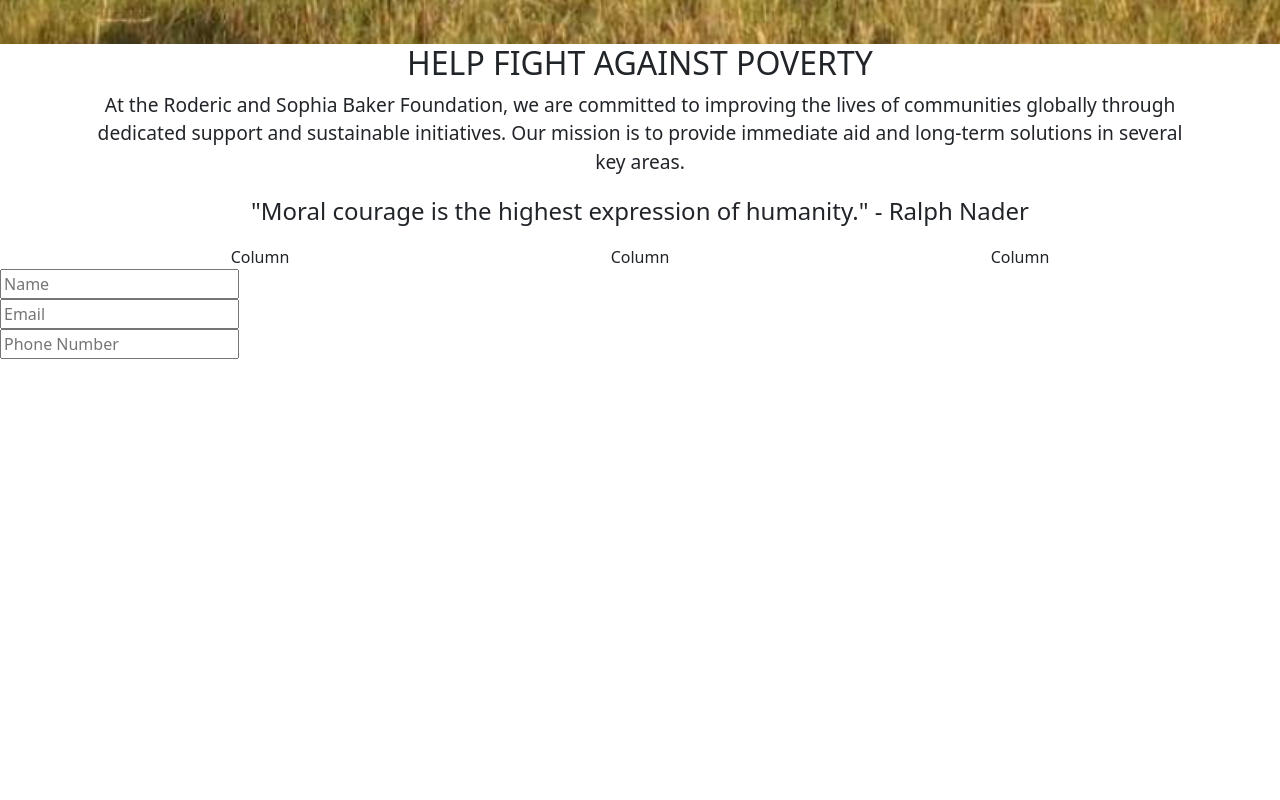
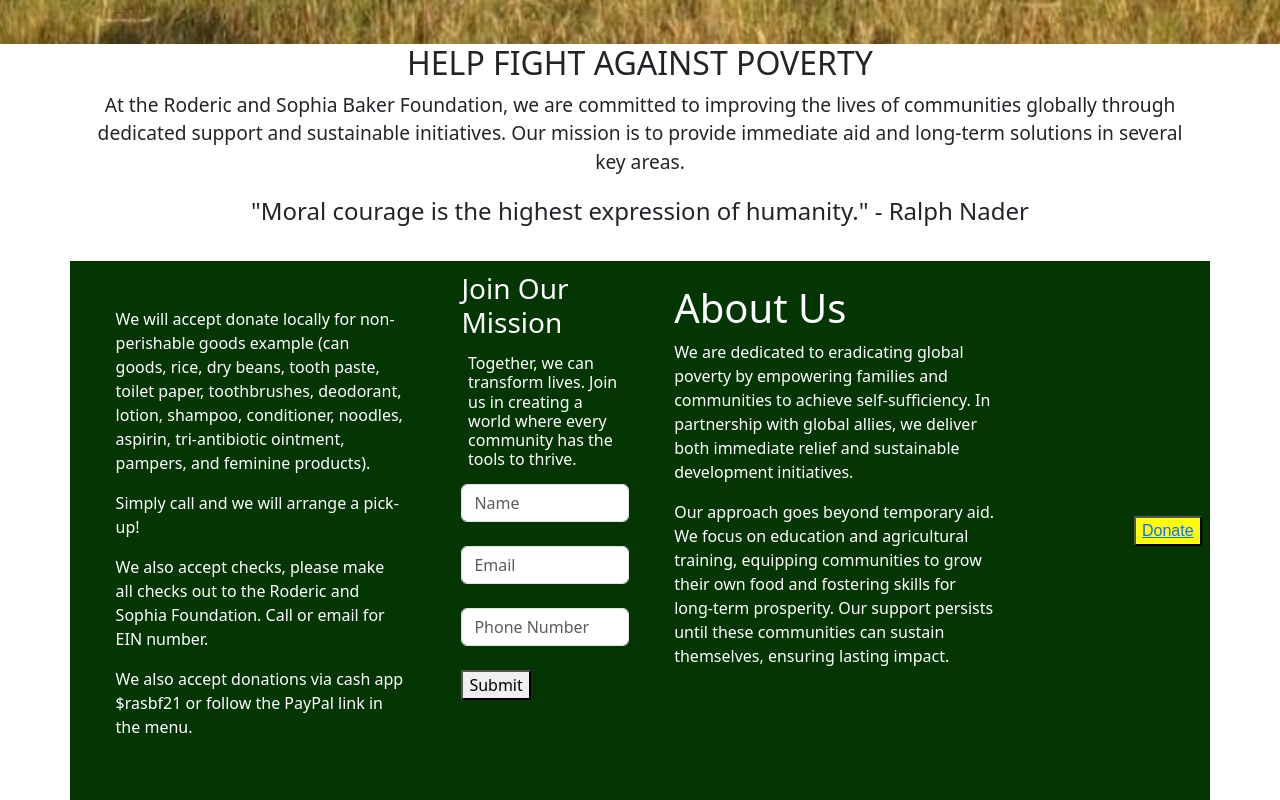
Before and after one commit to trincellshelvin/rodericandsophiabakerfoundation, a plain HTML site: page index.html in a window 1280 px wide. Shown: the part 943-1743 px from the top of the page. Before the commit the page ends 1302 px from the top, so only its background shows below. Drawn offline with nearby package versions, Linux system fonts and the light colour scheme.

Commit message:
completed bottom of page setup

```diff
--- a/index.html
+++ b/index.html
@@ -32,7 +32,8 @@
 
 <body>
     <header>
-        <div class="ticker-container" style="display: flex; justify-content: center; align-items: center; height: 25vh;">
+        <div class="ticker-container"
+            style="display: flex; justify-content: center; align-items: center; height: 25vh;">
             <iframe title='People who died from hunger'
                 src='https://www.theworldcounts.com/embeds/counters/2?background_color=white&color=black&font_family=%22Helvetica+Neue%22%2C+Arial%2C+sans-serif&font_size=14'
                 style='border: none' height='100' width='300'></iframe>
@@ -110,22 +111,67 @@
     <div class="container text-center">
         <div class="row">
             <div class="col">
-                Column
+                <h1></h1>
+                <h2></h2>
+                <p></p>
             </div>
             <div class="col">
-                Column
+                <h1></h1>
+                <h2></h2>
+                <p></p>
             </div>
             <div class="col">
-                Column
+                <h1></h1>
+                <h2></h2>
+                <p></p>
+            </div>
+        </div>
+    </div>
+    <div class="container text-align-justify" style="background-color: rgb(3, 54, 3); color: white;">
+        <div class="row">
+            <div class="col-lg-4" style="padding: 4%;">
+                <p>
+                    We will accept donate locally for non-perishable goods example
+
+                    (can goods, rice, dry beans, tooth paste, toilet paper, toothbrushes, deodorant, lotion, shampoo,
+                    conditioner, noodles, aspirin,
+
+                    tri-antibiotic ointment, pampers, and feminine products).</p>
+                <p>Simply call and we will arrange a pick-up!</p>
+                <p>We also accept checks, please make all checks out to the Roderic
+
+                    and Sophia Foundation. Call or email for EIN number.</p>
+                <p>We also accept donations via cash app $rasbf21 or follow the PayPal link in the menu.</p>
+            </div>
+            <div class="col-lg-2" style="padding: 1%;">
+                <h3>Join Our Mission</h3>
+                    <h2 style="font-size: medium; padding: 4%;">Together, we can transform lives. Join us in creating a world where every community has the tools to
+                    thrive.</h2>
+                <form action="contact">
+                    <input class="form-control" type="text" placeholder="Name" id="name" required> <br>
+                    <input class="form-control" type="email" placeholder="Email" id="email" required> <br>
+                    <input class="form-control" type="tel" placeholder="Phone Number" id="phoneNumber" required> <br>
+                    <button type="button">Submit</button>
+                </form>
+            </div>
+            <div class="col-lg-4" style="padding: 2%; padding-left: 3%;">
+                <h1>About Us</h1>
+                <p>We are dedicated to eradicating global poverty by empowering families and communities to achieve
+                    self-sufficiency. In partnership with global allies, we deliver both immediate relief and
+                    sustainable development initiatives.
+                </p>
+                <p>Our approach goes beyond temporary aid. We focus on education and agricultural training, equipping
+                    communities to grow their own food and fostering skills for long-term prosperity. Our support
+                    persists until these communities can sustain themselves, ensuring lasting impact.
+                </p>
+            </div>
+            <div class="col-lg-2" style="align-content: space-around; align-items: right; padding-left: 10%;">
+                <button type="button" style="background-color: yellow; font-family: Arial, Helvetica, sans-serif; font-size: medium; text-align: center; text-decoration: none;"> <a href="donate.html">Donate</a></button>
             </div>
         </div>
     </div>
 
-    <form action="contact">
-        <input type="text" placeholder="Name" id="name"> <br>
-        <input type="email" placeholder="Email" id="email"> <br>
-        <input type="tel" placeholder="Phone Number" id="phoneNumber">
-    </form>
+
 
     <script src="script.js"></script>
     <script src="https://cdn.jsdelivr.net/npm/bootstrap@5.3.3/dist/js/bootstrap.bundle.min.js"
```
